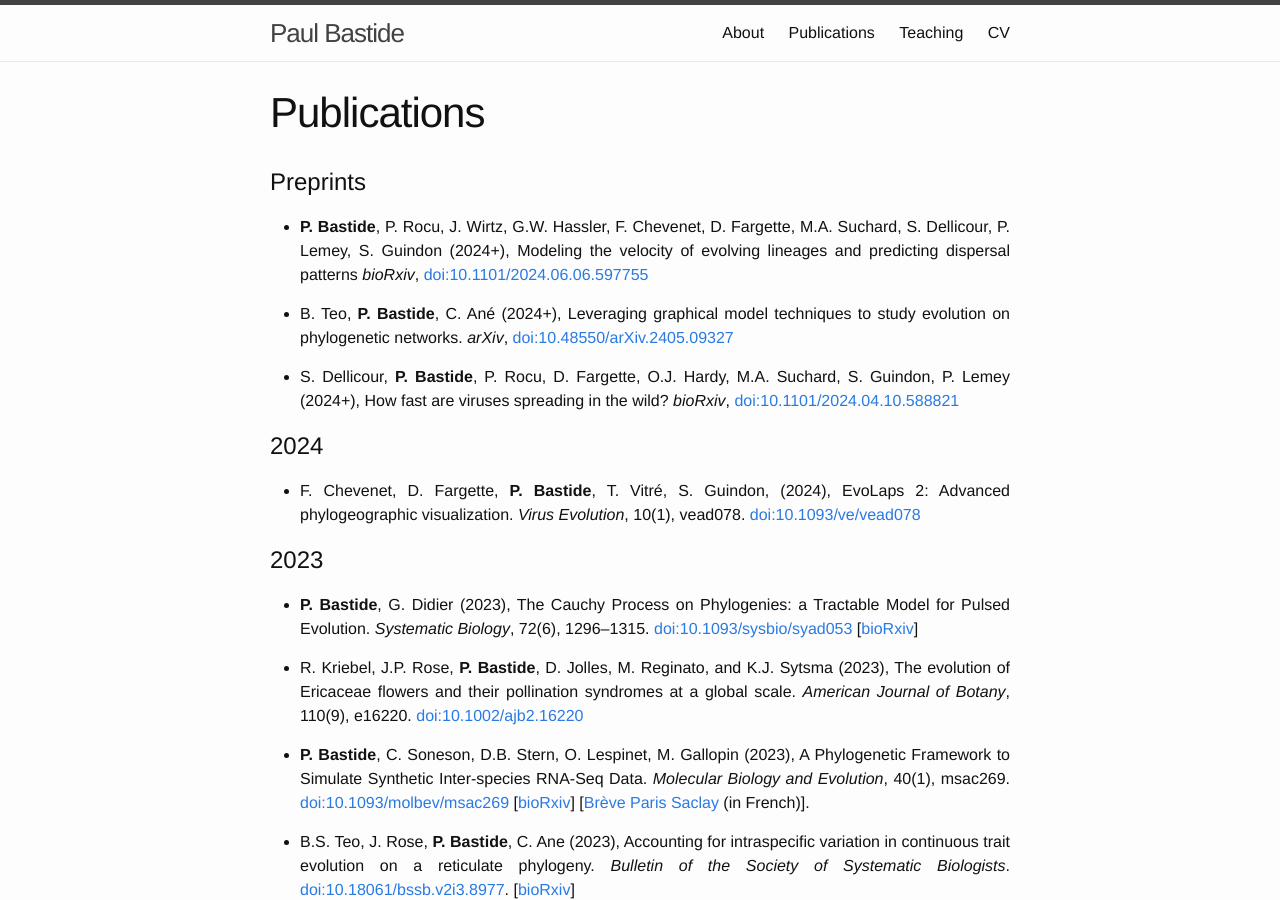
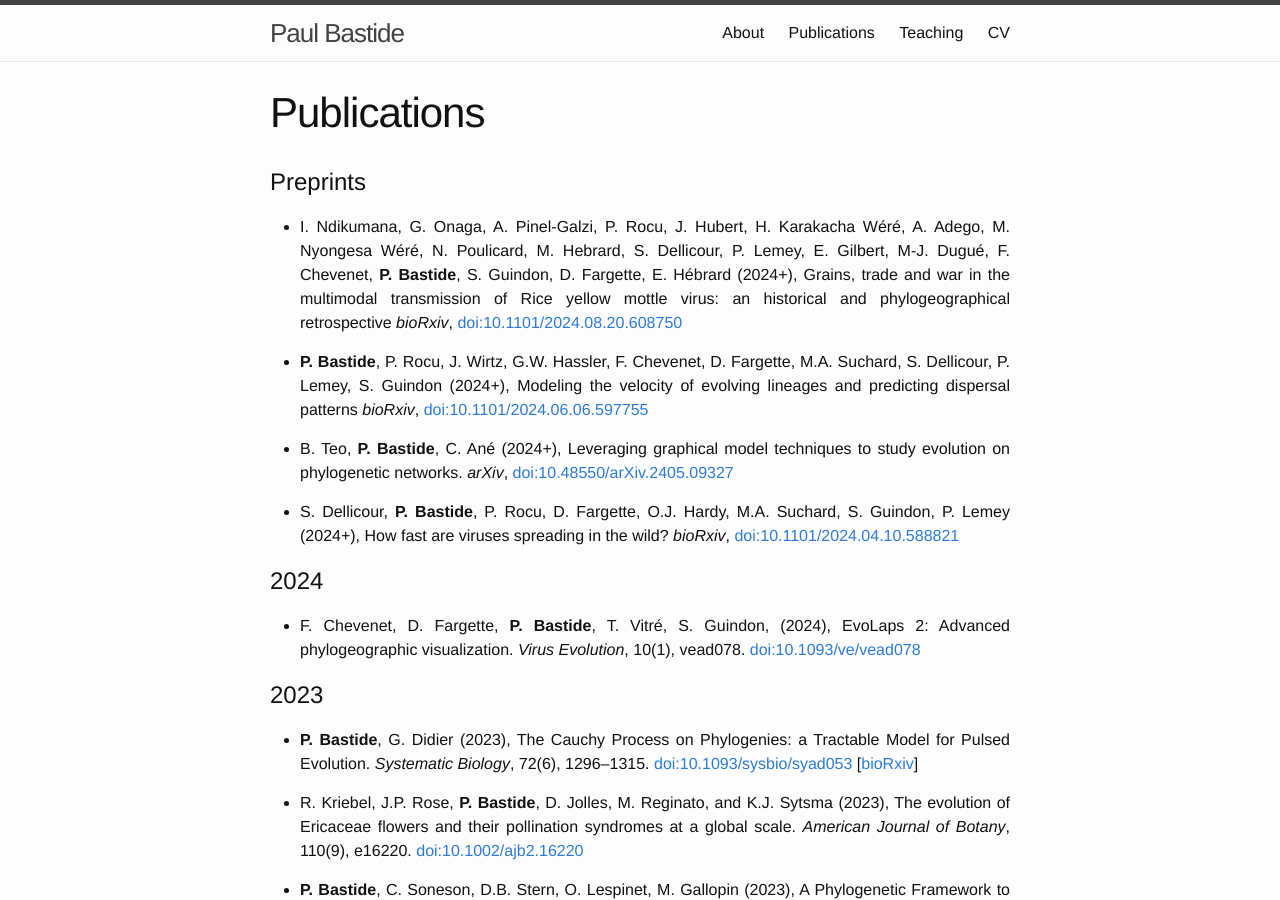
Before and after one commit to pbastide/pbastide.github.io, a Jekyll site: the page built from publi.md, in a window 1280 px wide and 900 px high. Built offline with Jekyll 4.4.1, drawn with Linux system fonts in a browser that asks for light colours; some of the changed text lies outside the part shown.

Commit message:
Update talks and publi

```diff
--- a/publi.md
+++ b/publi.md
@@ -7,10 +7,15 @@ weight: 3
 
 # Preprints
 
+* I. Ndikumana, G. Onaga, A. Pinel-Galzi, P. Rocu, J. Hubert, H. Karakacha Wéré, A. Adego, M. Nyongesa Wéré, N. Poulicard, M. Hebrard, S. Dellicour, P. Lemey, E. Gilbert, M-J. Dugué, F. Chevenet, **P. Bastide**, S. Guindon, D. Fargette, E. Hébrard (2024+),
+Grains, trade and war in the multimodal transmission of Rice yellow mottle virus: an historical and phylogeographical retrospective
+*bioRxiv*,
+[doi:10.1101/2024.08.20.608750](https://doi.org/10.1101/2024.08.20.608750)
+
 * **P. Bastide**, P. Rocu, J. Wirtz, G.W. Hassler, F. Chevenet, D. Fargette, M.A. Suchard, S. Dellicour, P. Lemey, S. Guindon (2024+),
 Modeling the velocity of evolving lineages and predicting dispersal patterns
 *bioRxiv*,
-[doi:10.1101/2024.06.06.597755 ](https://doi.org/10.1101/2024.06.06.597755 )
+[doi:10.1101/2024.06.06.597755](https://doi.org/10.1101/2024.06.06.597755)
 
 * B. Teo, **P. Bastide**, C. Ané (2024+), Leveraging graphical model techniques to study evolution on phylogenetic networks. *arXiv*,
 [doi:10.48550/arXiv.2405.09327](https://doi.org/10.48550/arXiv.2405.09327)
@@ -94,6 +99,7 @@ A [small summary](https://sco.lt/8P2PdB) was published by the Paris Saclay [Life
 
 # Contributed Talks and Posters
 
+* 29/08/2024 - [Journées MAS 2024](https://mas2024.sciencesconf.org/), Poitier, France. Contribution invitée à la session [*Systèmes de particules*](https://mas2024.sciencesconf.org/data/pages/Session9.pdf), organisée par [Loren Coquille](https://www-fourier.ujf-grenoble.fr/~coquilll/).
 * 13/06/2023 - [MCEB 2023](https://mceb2023.sciencesconf.org/), Cargèse, Corsica.
 * 29/06/2022 - [MCEB 2022](https://mceb2022.sciencesconf.org/), Château d'Oex, Switzerland.
 * 24/10/2021 - [AMS Sectional Meeting](https://www.ams.org/meetings/sectional/2283_progfull.html#2283:SS23A), New Mexico (virtual). Invited contribution to the session: *Mathematics and Modeling of Phylogenetic Networks*.
```
